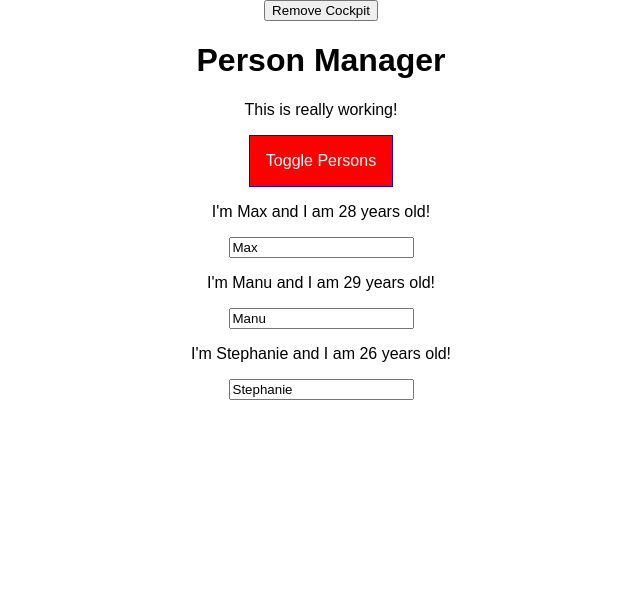
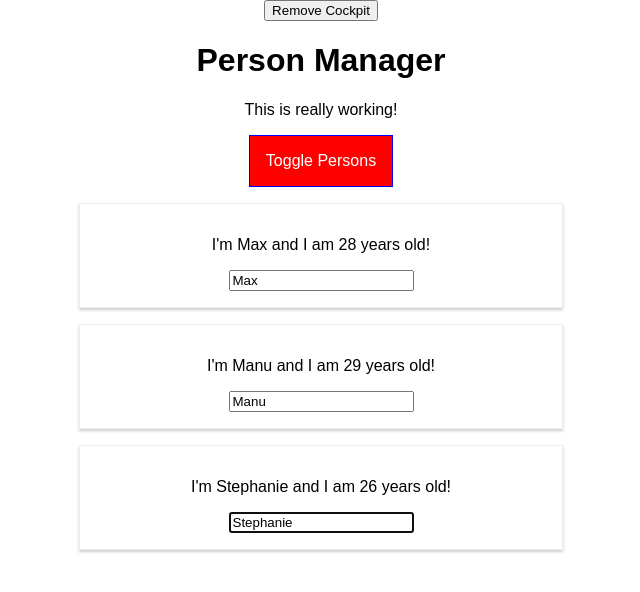
Before and after one commit to Cancain/reactTheCompleteGuide, a React app: page / in a window 1280 px wide. Both pictures are taken after a click on the button "Toggle Persons". Shown: the top 592 px of the page, without its empty margins (319-959 px from the left). Built offline with nearby package versions, Linux system fonts and the light colour scheme.

Commit message:
finished lecture 105

```diff
--- a/package.json
+++ b/package.json
@@ -30,6 +30,7 @@
     "postcss-flexbugs-fixes": "3.2.0",
     "postcss-loader": "2.0.6",
     "promise": "8.0.1",
+    "prop-types": "^15.7.1",
     "radium": "^0.19.4",
     "react": "^16.0.0-rc.3",
     "react-dev-utils": "^4.0.1",
--- a/src/components/Persons/Person/Person.js
+++ b/src/components/Persons/Person/Person.js
@@ -1,8 +1,19 @@
 import React, { Component, Fragment } from 'react';
-
+import withClass from '../../../hoc/withClass';
 import classes from './Person.css';
+import PropTypes from 'prop-types';
 
 class Person extends Component {
+    constructor(props) {
+        super(props);
+        this.inputElementRef = React.createRef();
+    }
+
+    componentDidMount() {
+        // this.inputElement.focus();
+        this.inputElementRef.current.focus();
+    }
+
     render() {
         console.log('[Person.js] rendering...');
         return (<Fragment>
@@ -13,6 +24,8 @@ class Person extends Component {
                 key="i2">{this.props.children}</p>
             <input
                 key="i3"
+                // ref={(inputEl) => { this.inputElement = inputEl }}
+                ref={this.inputElementRef}
                 type="text"
                 onChange={this.props.changed}
                 value={this.props.name}
@@ -20,6 +33,13 @@ class Person extends Component {
         </Fragment>
         );
     }
-};
+}
 
-export default Person;
+Person.propTypes = {
+    click: PropTypes.func,
+    name: PropTypes.string,
+    age: PropTypes.number,
+    changed: PropTypes.func
+}
+
+export default withClass(Person, classes.Person);
--- a/src/containers/App.js
+++ b/src/containers/App.js
@@ -3,7 +3,8 @@ import React, { Component } from 'react';
 import classes from './App.css';
 import Persons from '../components/Persons/Persons';
 import Cockpit from '../Cockpit/Cockpit';
-import WithClass from '../hoc/WithClass';
+import withClass from '../hoc/withClass';
+import Aux from '../hoc/Aux';
 
 class App extends Component {
   state = {
@@ -14,7 +15,8 @@ class App extends Component {
     ],
     otherState: 'some other value',
     showPersons: false,
-    showCockpit: true
+    showCockpit: true,
+    changedCounter: 0
   }
 
   static getDerivedStateFromProps(props, state) {
@@ -55,7 +57,12 @@ class App extends Component {
     const persons = [...this.state.persons];
     persons[personIndex] = person;
 
-    this.setState({ persons: persons });
+    this.setState((prevState, props) => {
+      return {
+        persons: persons,
+        changedCounter: prevState.changedCounter + 1
+      };
+    });
   }
 
   deletePersonHandler = (personIndex) => {
@@ -83,7 +90,7 @@ class App extends Component {
     }
 
     return (
-      <WithClass classes={classes.App}>
+      <Aux>
         <button onClick={() => {
           this.setState({ showCockpit: false })
         }}
@@ -99,10 +106,10 @@ class App extends Component {
           />
         ) : null}
         {persons}
-      </WithClass >
+      </Aux >
     );
     // return React.createElement('div', {className: 'App'}, React.createElement('h1', null, 'Does this work now?'));
   }
 }
 
-export default App;
+export default withClass(App, classes.App);
--- a/src/hoc/WithClass.js
+++ /dev/null
@@ -1,9 +0,0 @@
-import React from 'react';
-
-const withClass = props => (
-    <div className={props.classes}>
-        {props.children}
-    </div>
-);
-
-export default withClass;
--- /dev/null
+++ b/src/hoc/withClass.js
@@ -0,0 +1,11 @@
+import React from 'react';
+
+const withClass = (WrappedComponent, className) => {
+    return props => (
+        <div className={className}>
+            <WrappedComponent {...props} />
+        </div>
+    )
+};
+
+export default withClass;
```
